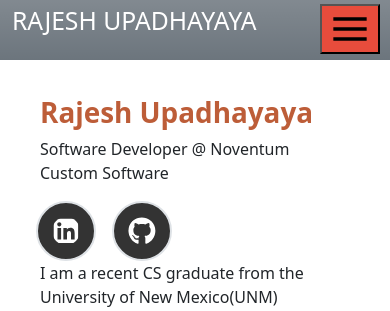
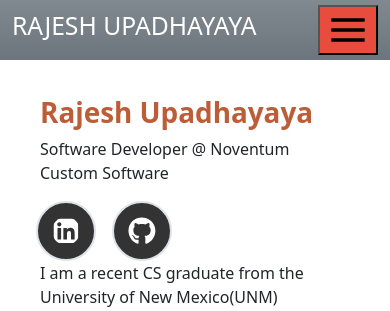
Before and after one commit to upadraj/portofolio, a Django app: page / in a window 390 px wide. Shown: the top 311 px of the page. Run offline with Django 4.2, Linux system fonts and the light colour scheme; some libraries are stand-ins or nearby versions.

Commit message:
Fixed hamberger div positioning.

```diff
--- a/static/css/project.css
+++ b/static/css/project.css
@@ -87,4 +87,8 @@ li::before {
         right: 10px;
         top: 4px;
     }
+    #div-hamburger {
+       top: 1px;
+       right: 2px;
+    }
 }
--- a/templates/home.html
+++ b/templates/home.html
@@ -19,7 +19,7 @@
         <div class="col-1 d-none d-md-block"><a class="a-none"
                                                 href="#award-honor">Awards</a></div>
         <div class="col-1 d-none d-md-block"><a class="a-none" href="#contact">Contact</a></div>
-         <div class="col-1">
+         <div class="col-1 position-absolute" id="div-hamburger">
             <button class="d-flex justify-content-center align-items-center d-md-none icon-nav fs-1 close"
                     aria-label="Close" id="btn-close">
                 <span aria-hidden="true">&times;</span>
```
